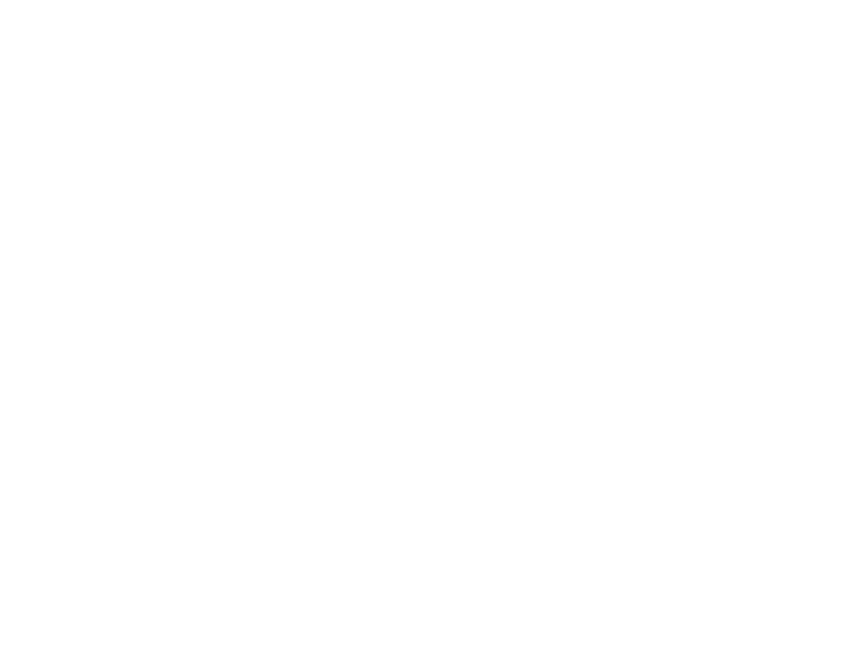
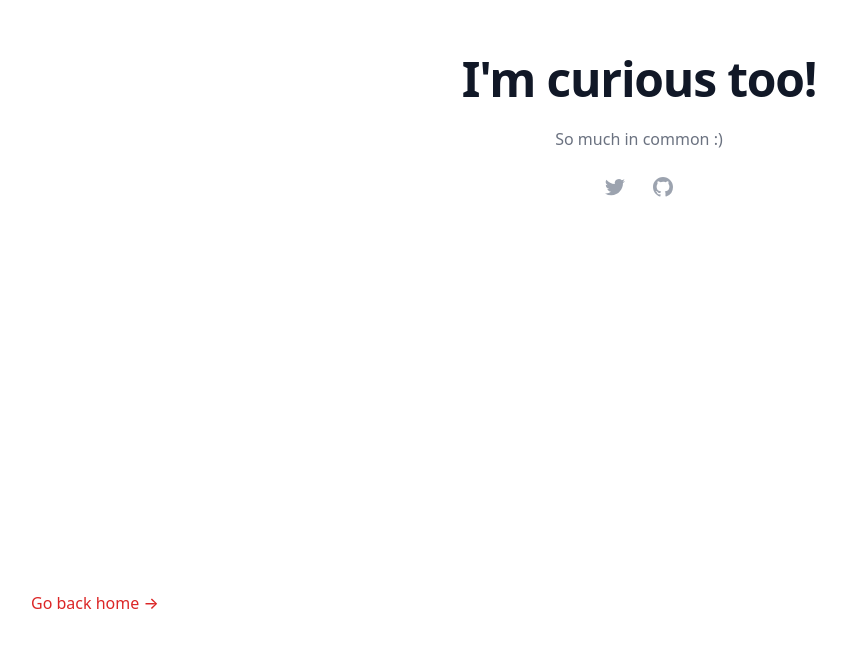
Before and after one commit to raulsposito/vue-movie-db, a Nuxt app: page /curious in a window 1280 px wide. Before the commit this address had no page. Shown: the part 145-792 px from the top of the page, without its empty margins (1-847 px from the left). Built offline with nearby package versions, Linux system fonts and the light colour scheme.

Commit message:
cleanup and wrap up

```diff
--- a/components/TopBanner.vue
+++ b/components/TopBanner.vue
@@ -5,9 +5,9 @@
     </div>
     <div class="max-w-5xl mx-auto px-4 sm:px-6 lg:px-8">
         <div class="-mt-12 sm:-mt-16 sm:flex sm:items-end sm:space-x-5">
-        <div class="flex">
-            <img class="h-24 w-24 object-cover rounded-full ring-4 ring-white sm:h-32 sm:w-32" src="https://images.unsplash.com/photo-1622867072220-b76505e09a68?ixlib=rb-1.2.1&ixid=MnwxMjA3fDB8MHxwaG90by1wYWdlfHx8fGVufDB8fHx8&auto=format&fit=crop&w=1740&q=80" alt="Vintage movie roll">
-        </div>
+        <NuxtLink to="/curious" type="button" class="flex animate-spin">
+            <img class="h-24 w-24 object-cover rounded-full ring-4 ring-white sm:h-32 sm:w-32 hover:animate-none" src="https://images.unsplash.com/photo-1622867072220-b76505e09a68?ixlib=rb-1.2.1&ixid=MnwxMjA3fDB8MHxwaG90by1wYWdlfHx8fGVufDB8fHx8&auto=format&fit=crop&w=1740&q=80" alt="Vintage movie roll">
+        </NuxtLink>
         <div class="mt-6 sm:flex-1 sm:min-w-0 sm:flex sm:items-center sm:justify-end sm:space-x-6 sm:pb-1">
             <div class="sm:hidden md:block mt-6 min-w-0 flex-1">
             <h1 class="text-3xl font-bold text-gray-900 truncate">Vue Hired MovieDB!</h1>
--- /dev/null
+++ b/pages/curious.vue
@@ -0,0 +1,34 @@
+<template>
+    <div class="min-h-full pt-32 pb-12 flex flex-col bg-white">
+    <main class="flex-grow flex flex-col justify-center max-w-7xl w-full mx-auto px-4 sm:px-6 lg:px-8">
+        <div class="py-16">
+        <div class="text-center">
+            <h1 class="mt-2 text-4xl font-extrabold text-gray-900 tracking-tight sm:text-5xl">I'm curious too!</h1>
+            <p class="mt-6 text-base text-gray-500">So much in common :)</p>
+
+            <div class="flex justify-center mt-6 space-x-6 md:order-2">
+
+            <a href="https://twitter.com/raul_sposito" class="text-gray-400 hover:text-gray-500">
+                <span class="sr-only">Twitter</span>
+                <svg class="h-6 w-6" fill="currentColor" viewBox="0 0 24 24" aria-hidden="true">
+                <path d="M8.29 20.251c7.547 0 11.675-6.253 11.675-11.675 0-.178 0-.355-.012-.53A8.348 8.348 0 0022 5.92a8.19 8.19 0 01-2.357.646 4.118 4.118 0 001.804-2.27 8.224 8.224 0 01-2.605.996 4.107 4.107 0 00-6.993 3.743 11.65 11.65 0 01-8.457-4.287 4.106 4.106 0 001.27 5.477A4.072 4.072 0 012.8 9.713v.052a4.105 4.105 0 003.292 4.022 4.095 4.095 0 01-1.853.07 4.108 4.108 0 003.834 2.85A8.233 8.233 0 012 18.407a11.616 11.616 0 006.29 1.84" />
+                </svg>
+            </a>
+
+            <a href="https://github.com/raulsposito/" class="text-gray-400 hover:text-gray-500">
+                <span class="sr-only">GitHub</span>
+                <svg class="h-6 w-6" fill="currentColor" viewBox="0 0 24 24" aria-hidden="true">
+                <path fill-rule="evenodd" d="M12 2C6.477 2 2 6.484 2 12.017c0 4.425 2.865 8.18 6.839 9.504.5.092.682-.217.682-.483 0-.237-.008-.868-.013-1.703-2.782.605-3.369-1.343-3.369-1.343-.454-1.158-1.11-1.466-1.11-1.466-.908-.62.069-.608.069-.608 1.003.07 1.531 1.032 1.531 1.032.892 1.53 2.341 1.088 2.91.832.092-.647.35-1.088.636-1.338-2.22-.253-4.555-1.113-4.555-4.951 0-1.093.39-1.988 1.029-2.688-.103-.253-.446-1.272.098-2.65 0 0 .84-.27 2.75 1.026A9.564 9.564 0 0112 6.844c.85.004 1.705.115 2.504.337 1.909-1.296 2.747-1.027 2.747-1.027.546 1.379.202 2.398.1 2.651.64.7 1.028 1.595 1.028 2.688 0 3.848-2.339 4.695-4.566 4.943.359.309.678.92.678 1.855 0 1.338-.012 2.419-.012 2.747 0 .268.18.58.688.482A10.019 10.019 0 0022 12.017C22 6.484 17.522 2 12 2z" clip-rule="evenodd" />
+                </svg>
+            </a>
+
+            </div>
+
+            <div class="absolute bottom-10">
+            <NuxtLink to="/" class="text-base font-medium text-red-600 hover:text-red-500">Go back home<span aria-hidden="true"> &rarr;</span></NuxtLink>
+            </div>
+        </div>
+        </div>
+    </main>
+    </div>
+</template>
--- /dev/null
+++ b/tailwind.config.js
@@ -0,0 +1,9 @@
+module.exports = {
+    theme: {
+      extend: {
+        animation: {
+          'spin': 'spin 12s linear infinite',
+        }
+      }
+    }
+  }
```
Also changed, not shown: assets/loading.gif.
